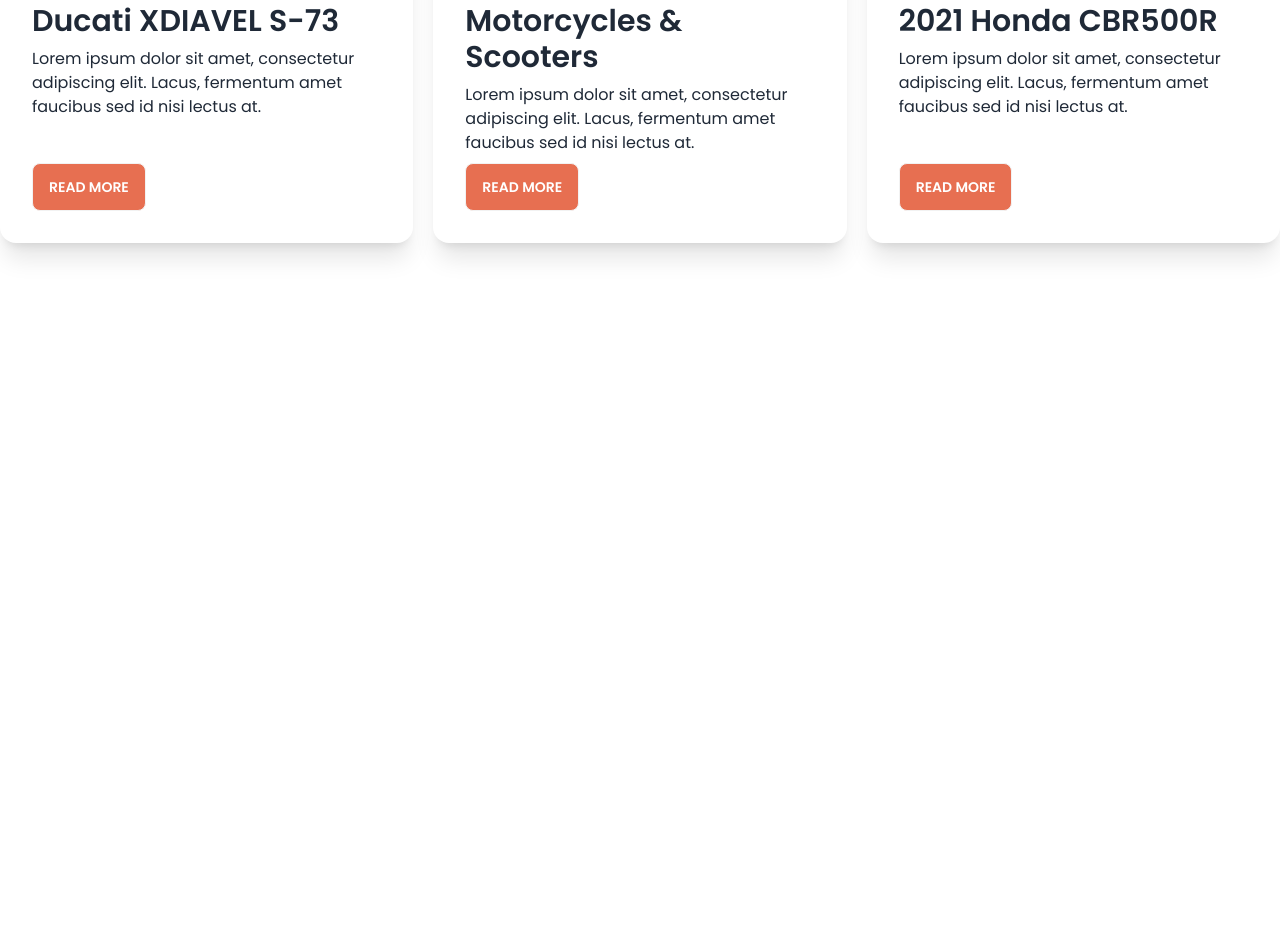
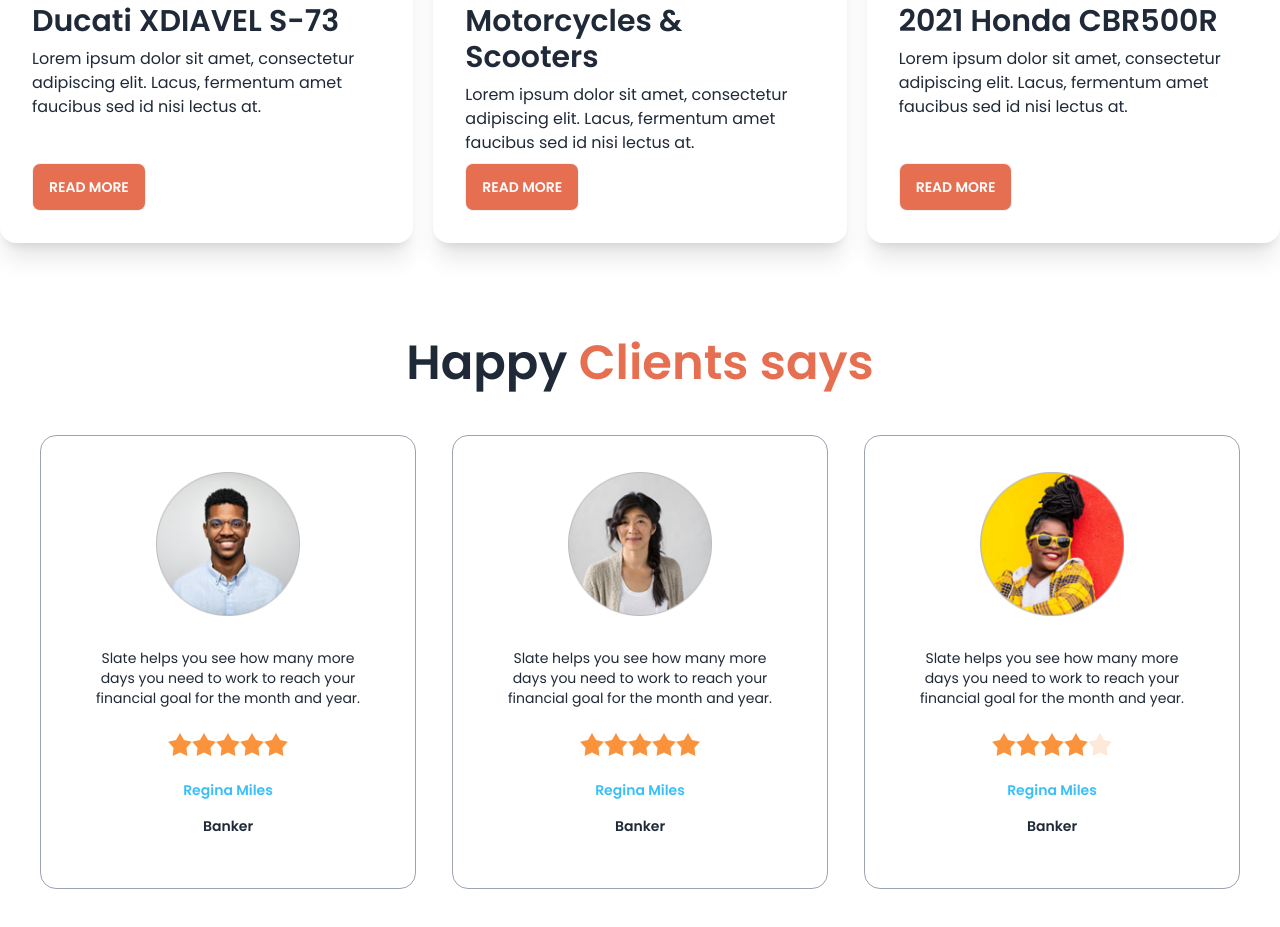
Before and after one commit to Mezbah-u-Rimon/biker-zone, a plain HTML site: page index.html in a window 1280 px wide. Shown: the part 1091-2018 px from the top of the page. Before the commit the page ends 1430 px from the top, so only its background shows below. Drawn offline with nearby package versions, Linux system fonts and the light colour scheme.

Commit message:
happy clients

```diff
--- a/index.html
+++ b/index.html
@@ -219,6 +219,82 @@
             </div>
 
         </section>
+
+
+        <!-- Happy clients -->
+        <section class="my-24 space-y-12 px-10">
+            <h1 class="text-5xl text-center font-semibold">Happy <span class="text-bike-primary">Clients says</span>
+            </h1>
+            <div class="grid grid-cols-1 md:grid-cols-2 lg:grid-cols-3 gap-9">
+                <!--first review  -->
+                <div class="card card-compact p-9 bg-base-100 border border-gray-400">
+                    <figure><img class="pb-4 w-36" src="/images/others/user-1.png" alt="Shoes" /></figure>
+                    <div class="card-body space-y-4">
+                        <p class="text-center">Slate helps you see how
+                            many more days you need
+                            to work to reach your financial
+                            goal for the month and year.</p>
+                        <div class="rating justify-center">
+                            <input type="radio" name="rating-2" class="mask mask-star-2 bg-orange-400" />
+                            <input type="radio" name="rating-2" class="mask mask-star-2 bg-orange-400" />
+                            <input type="radio" name="rating-2" class="mask mask-star-2 bg-orange-400" />
+                            <input type="radio" name="rating-2" class="mask mask-star-2 bg-orange-400" checked />
+                            <input type="radio" name="rating-2" class="mask mask-star-2 bg-orange-400" />
+                        </div>
+                        <div class="text-center space-y-4">
+                            <h3 class="text-sm font-semibold text-info">Regina Miles</h3>
+                            <p class="text-sm font-semibold">Banker</p>
+
+                        </div>
+                    </div>
+                </div>
+
+                <!--second review  -->
+                <div class="card card-compact p-9 bg-base-100 border border-gray-400">
+                    <figure><img class="pb-4 w-36" src="/images/others/user-2.png" alt="Shoes" /></figure>
+                    <div class="card-body space-y-4">
+                        <p class="text-center">Slate helps you see how
+                            many more days you need
+                            to work to reach your financial
+                            goal for the month and year.</p>
+                        <div class="rating justify-center">
+                            <input type="radio" name="rating-2" class="mask mask-star-2 bg-orange-400" />
+                            <input type="radio" name="rating-2" class="mask mask-star-2 bg-orange-400" />
+                            <input type="radio" name="rating-2" class="mask mask-star-2 bg-orange-400" />
+                            <input type="radio" name="rating-2" class="mask mask-star-2 bg-orange-400" checked />
+                            <input type="radio" name="rating-2" class="mask mask-star-2 bg-orange-400" />
+                        </div>
+                        <div class="text-center space-y-4">
+                            <h3 class="text-sm font-semibold text-info">Regina Miles</h3>
+                            <p class="text-sm font-semibold">Banker</p>
+
+                        </div>
+                    </div>
+                </div>
+                <!--Thired review  -->
+                <div class="card card-compact p-9 bg-base-100 border border-gray-400">
+                    <figure><img class="pb-4 w-36" src="/images/others/user-3.png" alt="Shoes" /></figure>
+                    <div class="card-body space-y-4">
+                        <p class="text-center">Slate helps you see how
+                            many more days you need
+                            to work to reach your financial
+                            goal for the month and year.</p>
+                        <div class="rating justify-center">
+                            <input type="radio" name="rating-2" class="mask mask-star-2 bg-orange-400" />
+                            <input type="radio" name="rating-2" class="mask mask-star-2 bg-orange-400" />
+                            <input type="radio" name="rating-2" class="mask mask-star-2 bg-orange-400" />
+                            <input type="radio" name="rating-2" class="mask mask-star-2 bg-orange-400" checked />
+                            <input type="radio" name="rating-2" class="mask mask-star-2 bg-orange-400" />
+                        </div>
+                        <div class="text-center space-y-4">
+                            <h3 class="text-sm font-semibold text-info">Regina Miles</h3>
+                            <p class="text-sm font-semibold">Banker</p>
+
+                        </div>
+                    </div>
+                </div>
+            </div>
+        </section>
     </main>
     <footer>
 
```
